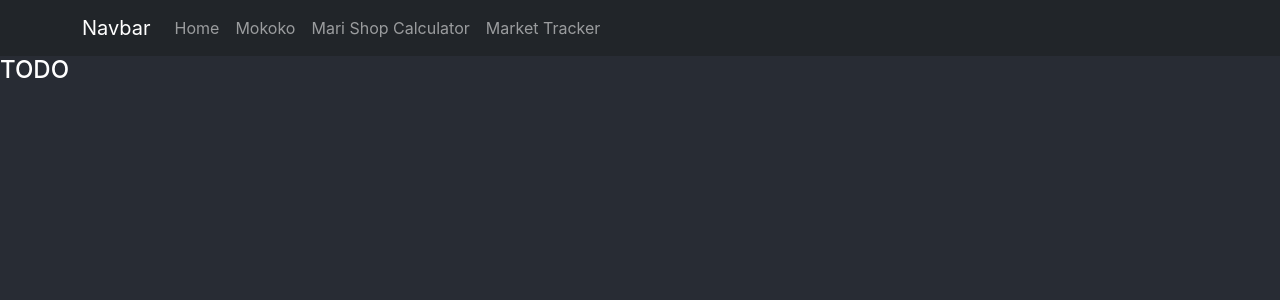
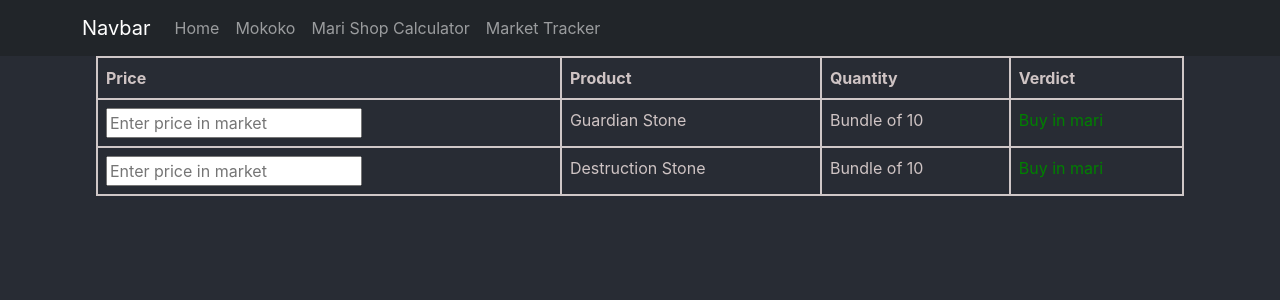
Before and after one commit to ICantCodeForAnything/web, a React (Create React App) app in the folder lost-ark-project/: page /MariShop in a window 1280 px wide. Shown: the top 300 px of the page. Built offline with nearby package versions, Linux system fonts and the light colour scheme.

Commit message:
Add basic table to MariShop

```diff
--- /dev/null
+++ b/lost-ark-project/src/components/MariShop.css
@@ -0,0 +1,14 @@
+.table, th, td {
+    border: 2px solid rgb(207, 199, 199);
+}
+
+.table {
+    border-spacing: 5px;
+    width: 85%;
+    margin-left: auto;
+    margin-right: auto;
+}
+
+.td, th {
+    color: rgb(207, 196, 196);
+}
--- a/lost-ark-project/src/components/MariShop.js
+++ b/lost-ark-project/src/components/MariShop.js
@@ -1,9 +1,68 @@
-import React from 'react';
+import React, { Component } from 'react';
+import './MariShop.css'
 
-export const MariShop = () => {
-    return (
+export class MariShop extends Component {
+    render() {
+        return (
         <div>
-            <h1 className="App-header"> TODO </h1>
+            <ProductTable marketTable={marketTable}/>
         </div>
-    )
+        );
+    }
 }
+
+
+class ProductTable extends Component {
+    render() {
+        const rows = []
+        this.props.marketTable.map((item) =>
+            rows.push(<ProductRow item={item} />)
+        );
+        return (
+            <table className='table'>
+            <thead>
+            <tr>
+                <th>Price</th>
+                <th>Product</th>
+                <th>Quantity</th>
+                <th>Verdict</th>
+            </tr>
+            </thead>
+            <tbody>{rows}</tbody>
+        </table>
+        );
+    }
+}
+
+class ProductRow extends Component {
+    render() {
+        const item = this.props.item
+        return (
+            <tr key={item}>
+                <td>
+                    <form>
+                        <input type="text" placeholder='Enter price in market'/>
+                    </form>
+                </td>
+                <td className='td'>{item.name}</td>
+                <td className='td'>Bundle of {item.quantity}</td>
+                <td>
+                    <span style={{color: 'green'}}>
+                        Buy in mari
+                    </span>
+                </td>
+            </tr>
+        );
+    }
+}
+
+const marketTable = [
+    {
+        name: "Guardian Stone",
+        quantity: "10"
+    },
+    {
+        name: "Destruction Stone",
+        quantity: "10"
+    }
+];
```
